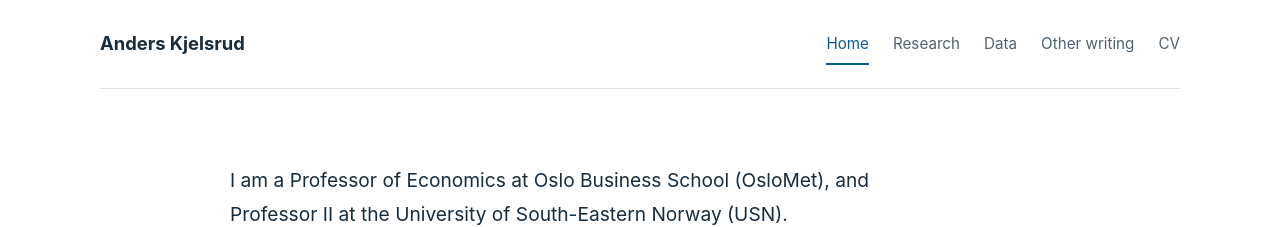
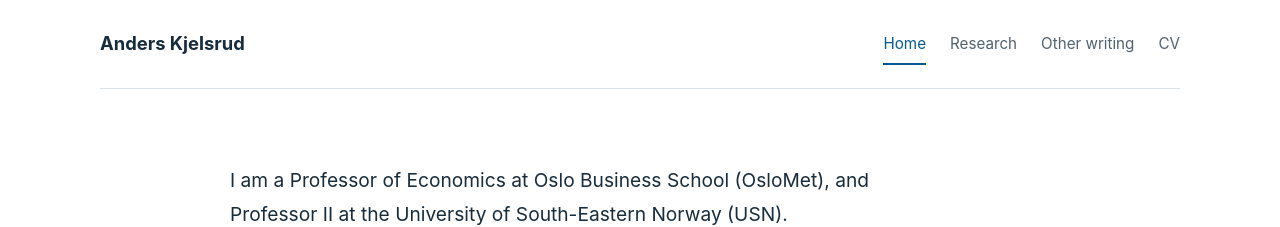
Before and after one commit to anderskjelsrud/anderskjelsrud.github.io, a Jekyll site: the page built from index.md, in a window 1280 px wide. Shown: the top 227 px of the page. Built offline with Jekyll 4.4.1, drawn with Linux system fonts in a browser that asks for light colours.

Commit message:
Remove Data from site navigation

```diff
--- a/_layouts/default.html
+++ b/_layouts/default.html
@@ -15,7 +15,6 @@
     <nav aria-label="Main navigation">
       <a href="{{ '/' | relative_url }}" {% if page.title == 'Home' %}aria-current="page"{% endif %}>Home</a>
       <a href="{{ '/research.html' | relative_url }}" {% if page.title == 'Research' %}aria-current="page"{% endif %}>Research</a>
-      <a href="{{ '/data.html' | relative_url }}" {% if page.title == 'Data' %}aria-current="page"{% endif %}>Data</a>
       <a href="{{ '/writing.html' | relative_url }}" {% if page.title == 'Other writing' %}aria-current="page"{% endif %}>Other writing</a>
       <a href="{{ '/cv.html' | relative_url }}" {% if page.title == 'CV' %}aria-current="page"{% endif %}>CV</a>
     </nav>
```
